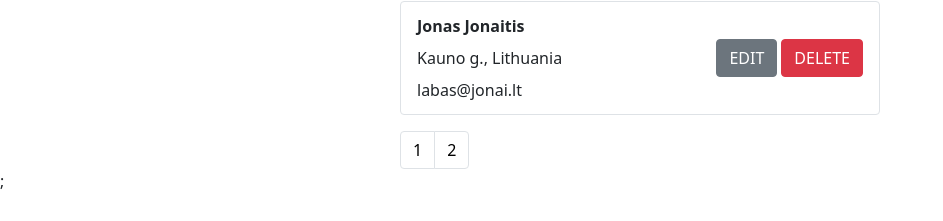
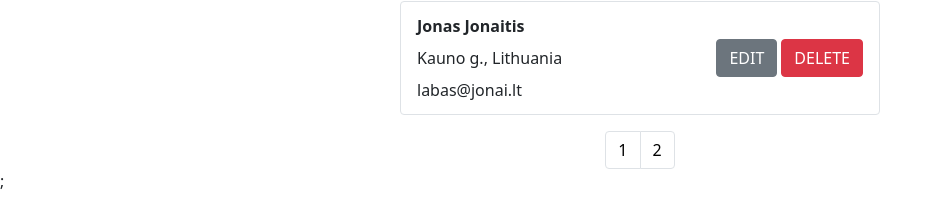
Before and after one commit to rimkusaurimas/crud-app, a React (Create React App) app: page / in a window 1280 px wide. Shown: the part 523-744 px from the top of the page, without its empty margins (0-943 px from the left). Built offline with nearby package versions, Linux system fonts and the light colour scheme.

Commit message:
Conditional rendering for Pagination component

```diff
--- a/src/components/Pagination/Pagination.jsx
+++ b/src/components/Pagination/Pagination.jsx
@@ -11,7 +11,7 @@
 
   return (
     <nav>
-      <ul className="pagination mt-3">
+      <ul className="pagination mt-3 d-flex justify-content-center">
         {pageNumbers.map((number) => (
           <li key={number} className="page-item">
             <Link
--- a/src/components/UserList/UserList.jsx
+++ b/src/components/UserList/UserList.jsx
@@ -40,11 +40,13 @@
           />
         ))}
       </ListGroup>
-      <Pagination
-        objPerPage={objPerPage}
-        totalObj={users.length}
-        paginate={paginate}
-      />
+      {users.length > objPerPage && (
+        <Pagination
+          objPerPage={objPerPage}
+          totalObj={users.length}
+          paginate={paginate}
+        />
+      )}
     </div>
   );
 };
```
